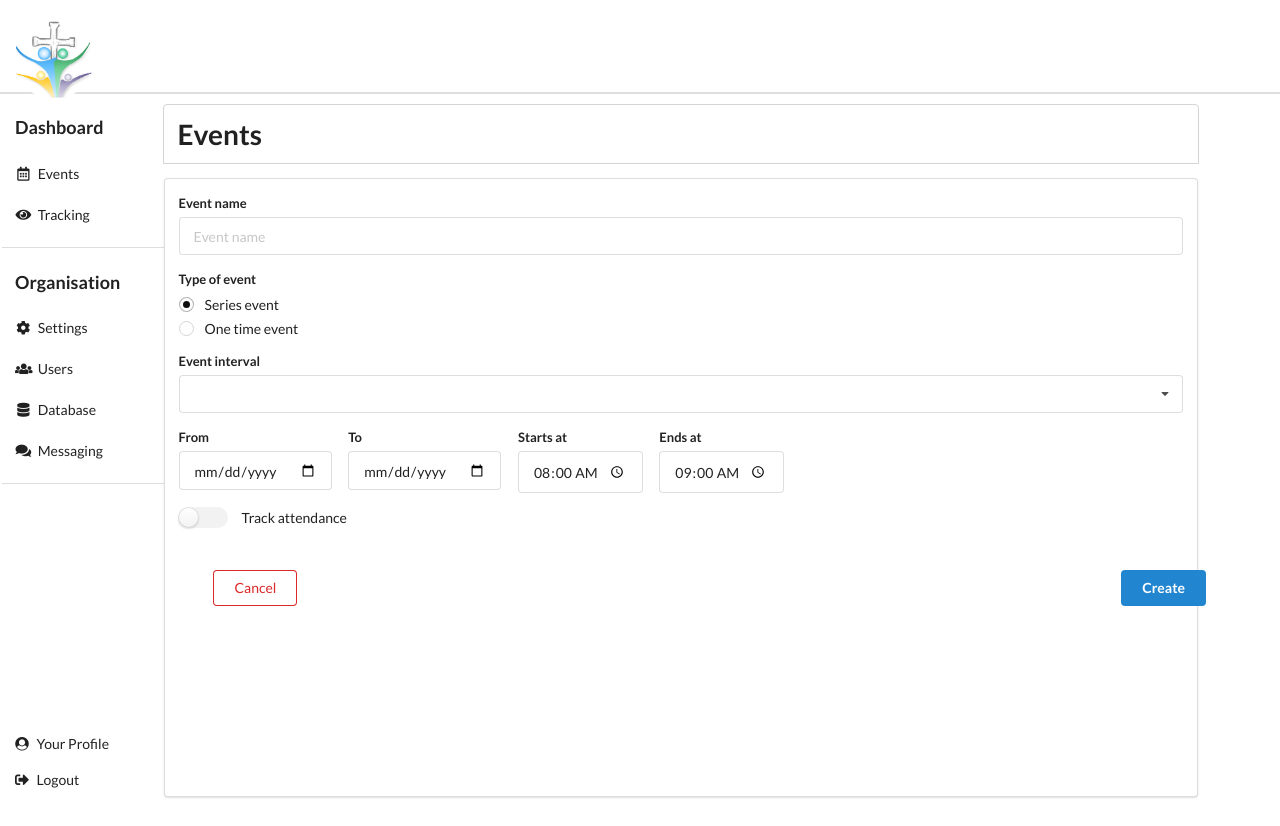
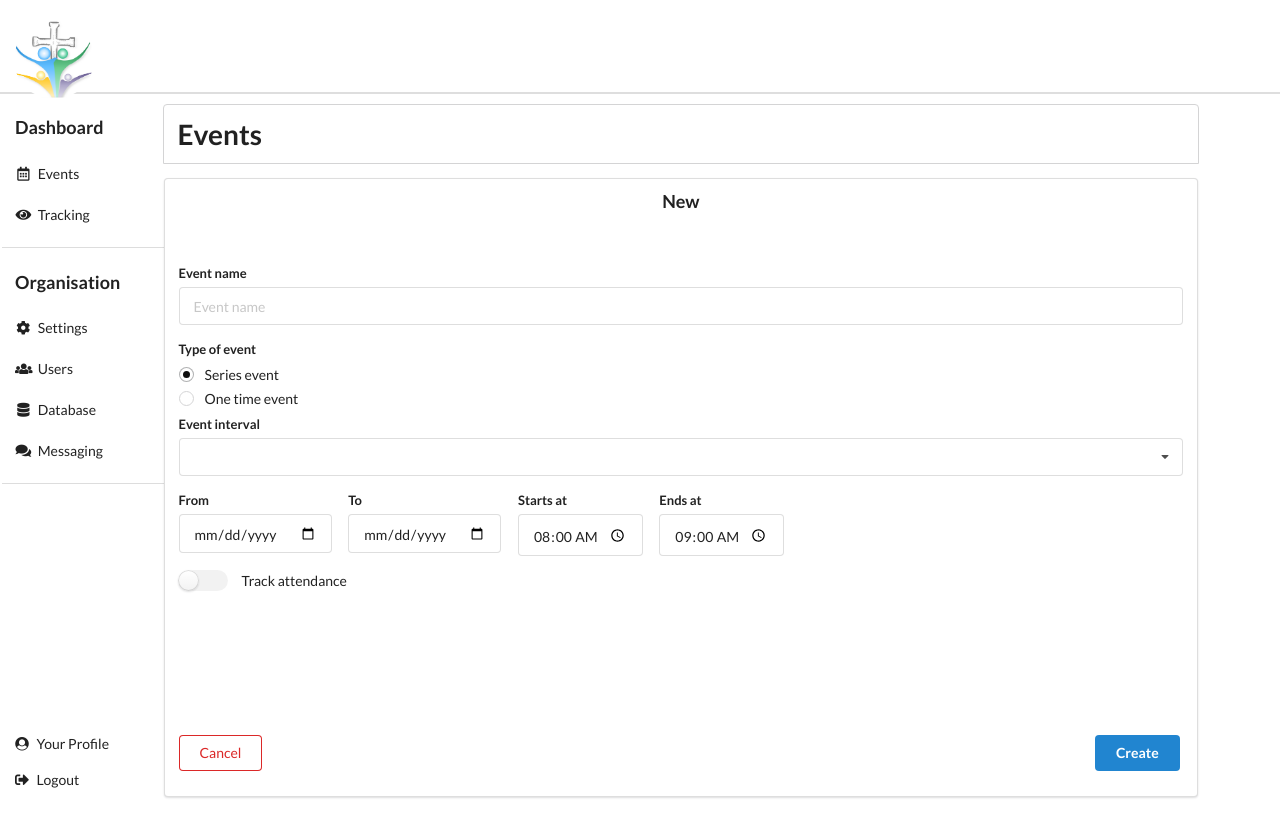
Before and after one commit to Charl1996/churchlife, a Python web app: template templates/layout_content/events/new_event.html in a window 1280 px wide. Run offline with Jinja, Linux system fonts and the light colour scheme; the template is opened without the code that fills it, so the values that code supplies are empty; some libraries are stand-ins or nearby versions.

Commit message:
Fix new event form styling

```diff
--- a/app/routers/decorators.py
+++ b/app/routers/decorators.py
@@ -44,7 +44,7 @@ def domain_request(func):
         # Inject the organisation in response
         data = response.get('data', {})
         data['organisation'] = parse_obj_as(UserOrganisationView, organisation.fields)
-        data['user'] = parse_obj_as(UserView, user.fields)
+        # data['user'] = parse_obj_as(UserView, user.fields)
         return {'data': data, **response}
 
     return wrapper
--- a/static/js/layout_content/events/new_event.js
+++ b/static/js/layout_content/events/new_event.js
@@ -25,3 +25,7 @@ $("#cancel-button").click(function() {
     var url = "/" + currentDomain() + "/events/";
     window.location.href = url;
 });
+
+$("#create_event_button").click(function() {
+    var formData = new FormData(document.querySelector('form'))
+});
--- a/templates/layout_content/events/new_event.html
+++ b/templates/layout_content/events/new_event.html
@@ -1,7 +1,13 @@
 {% extends "layout_content/events.html" %}
 
 {% block event_content %}
-  <div class="ui container">
+
+<div>
+  <h3 class="ui header center aligned" style="height: 10%;">
+    New
+  </h3>
+
+  <div class="ui container" style="height: 80%;">
     <form id="new_event_form" class="ui form">
       <div class="field">
         <label class="ui left aligned">Event name</label>
@@ -23,6 +29,7 @@
               <label>One time event</label>
             </div>
           </div>
+        </div>
       </div>
 
       <div id="event-interval" class="field">
@@ -65,13 +72,19 @@
     </form>
   </div>
 
-<div class="ui clearing" style="padding-top: 2em;">
-  <div class="ui right floated header">
-    <div class="ui container center aligned" style="width: 20%"><button id="create_event_button" class="ui primary button">Create</button></div>
+  <div class="ui container">
+  <div class="ui grid" style="height: 10%;">
+    <div class="four column row">
+      <div class="left floated column">
+        <button id="cancel-button" class="ui basic red button">Cancel</button>
+      </div>
+      <div class="right floated column right aligned">
+        <button id="create_event_button" class="ui primary button">Create</button>
+      </div>
+    </div>
   </div>
-  <div class="ui left floated header">
-    <div class="ui container center aligned" style="width: 20%"><button id="cancel-button" class="ui basic red button">Cancel</button></div>
   </div>
+
 </div>
 
 {% endblock %}
```
Also changed, not shown: app/organisations/organisation.py (+14 -0 lines), app/routers/organisation/router.py (+11 -10 lines).
